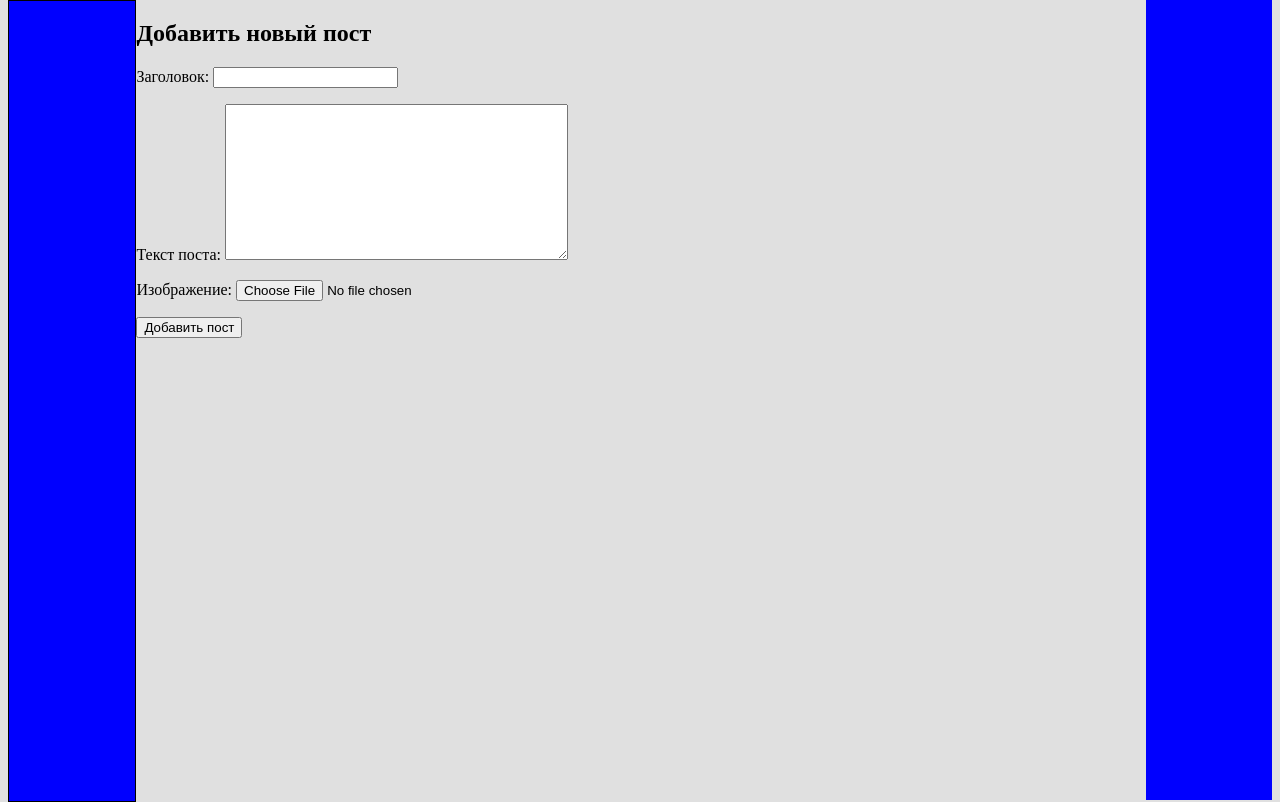
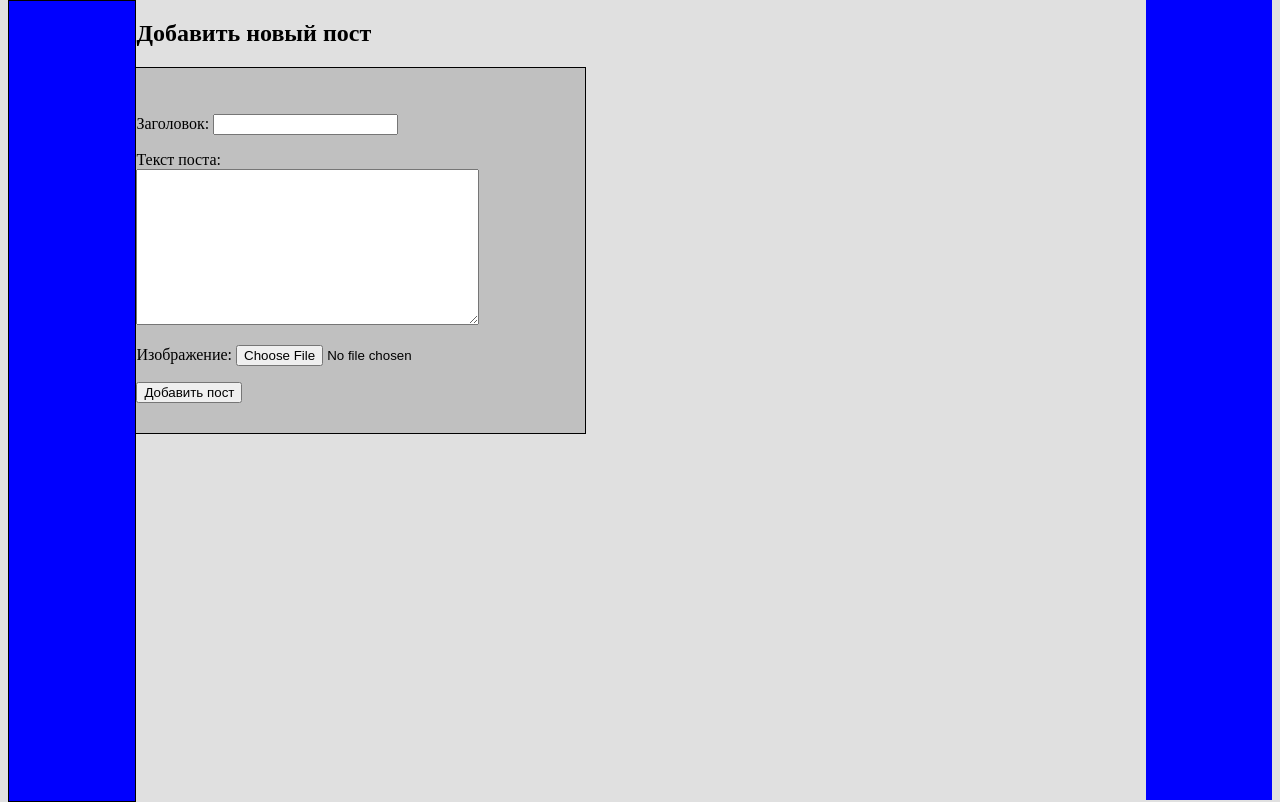
Before and after one commit to Elmersperry/DjangoBlogSite, a Django app: page /post/ in a window 1280 px wide. Shown: the part 86-888 px from the top of the page. Run offline with Django 5.2, Linux system fonts and the light colour scheme.

Commit message:
fgerterger

```diff
--- a/blog/templates/blog/about.html
+++ b/blog/templates/blog/about.html
@@ -3,7 +3,7 @@
 
 {% block content %}
 
-<h2>О сайте</h2>
-<h3>На сайте нашего блога <span><b>{{ count_posts }}</b></span> постов</h3>
+<h2 class="generic-element">О сайте</h2>
+<h3 class="generic-element">На сайте нашего блога <span><b>{{ count_posts }}</b></span> постов</h3>
 
 {% endblock content %}
--- a/blog/templates/blog/index.html
+++ b/blog/templates/blog/index.html
@@ -3,7 +3,7 @@
 
 {% block content %}
 <!--<img src="{% static 'img/blog.jpg' %}" width = 200px, height="auto">-->
-<h1 id="index-title">Posts</h1>
+<h1 id="index-title">Посты</h1>
 <div class="post-list">
         {% for post in page_obj %}
             <ul class="single-posting">
--- a/blog/templates/blog/post_add.html
+++ b/blog/templates/blog/post_add.html
@@ -2,7 +2,7 @@
 
 {% block content %}
 <h2>Добавить новый пост</h2>
-<form action="" method="post">
+<form class="generic-form" action="" method="post">
     {% csrf_token %}
     {{ form.as_p }}
     <button type="submit">Добавить пост</button>
--- a/static/css/styles.css
+++ b/static/css/styles.css
@@ -41,6 +41,7 @@ body {
 }
 
 #index-title {
+    background-color: #C0C0C0;
     text-align: center;
     border: 1px solid black;
 }
@@ -74,7 +75,7 @@ body {
     padding: 30px;
     text-align: center;
     height: 30%;
-    background-color: #000000;
+    background-color: #C0C0C0;
 }
 
 .filler {
@@ -138,3 +139,12 @@ body {
 .single-posting li {
     width: 50%;
 }
+
+.generic-form {
+    margin: 10px;
+    border: 1px solid black;
+    padding: 30px;
+    height: 30%;
+    background-color: #C0C0C0;
+    width: 40%;
+}
--- a/users/templates/users/profile.html
+++ b/users/templates/users/profile.html
@@ -1,4 +1,5 @@
 {% extends 'blog/base.html' %}
+{% load static %}
 
 {% block content %}
 
@@ -7,7 +8,7 @@
 <div>Имя - {{ user.first_name }}</div>
 <div>Фамилия - {{ user.last_name }}</div>
 <div>Электронная почта - {{ user.email }}</div>
-<div>Дата регистрации: {{ user.date_joined }}</div>
+<div >Дата регистрации: {{ user.date_joined }}</div>
 <a href="{% url 'users:change_password' %}">
     <button type="button">Сменить пароль</button>
 </a>
--- a/users/templates/users/registration.html
+++ b/users/templates/users/registration.html
@@ -1,5 +1,5 @@
 {% extends 'blog/base.html' %}
-
+{% load static %}
 {% block content %}
 <h3>Регистрация пользователя</h3>
 <form method="post">
```
Also changed, not shown: users/templates/users/registration_done.html (+9 -11 lines), db.sqlite3.
